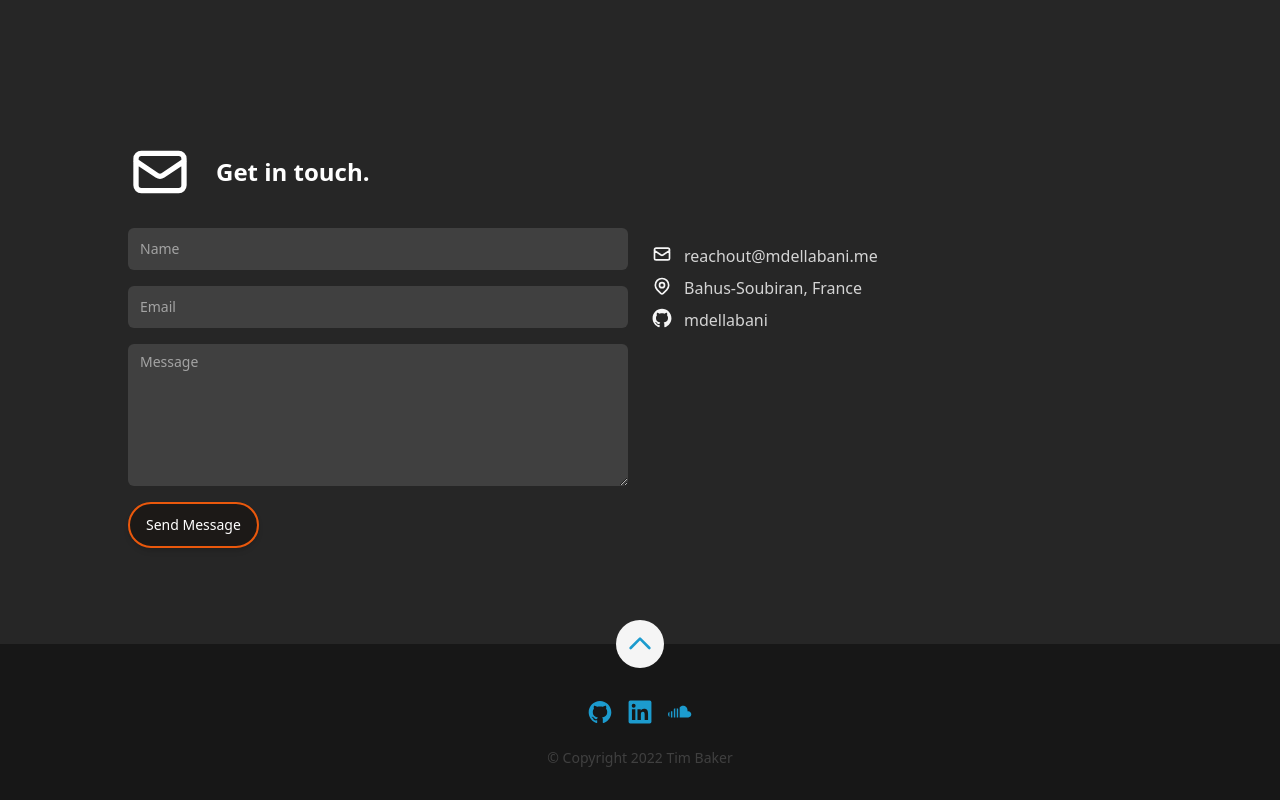
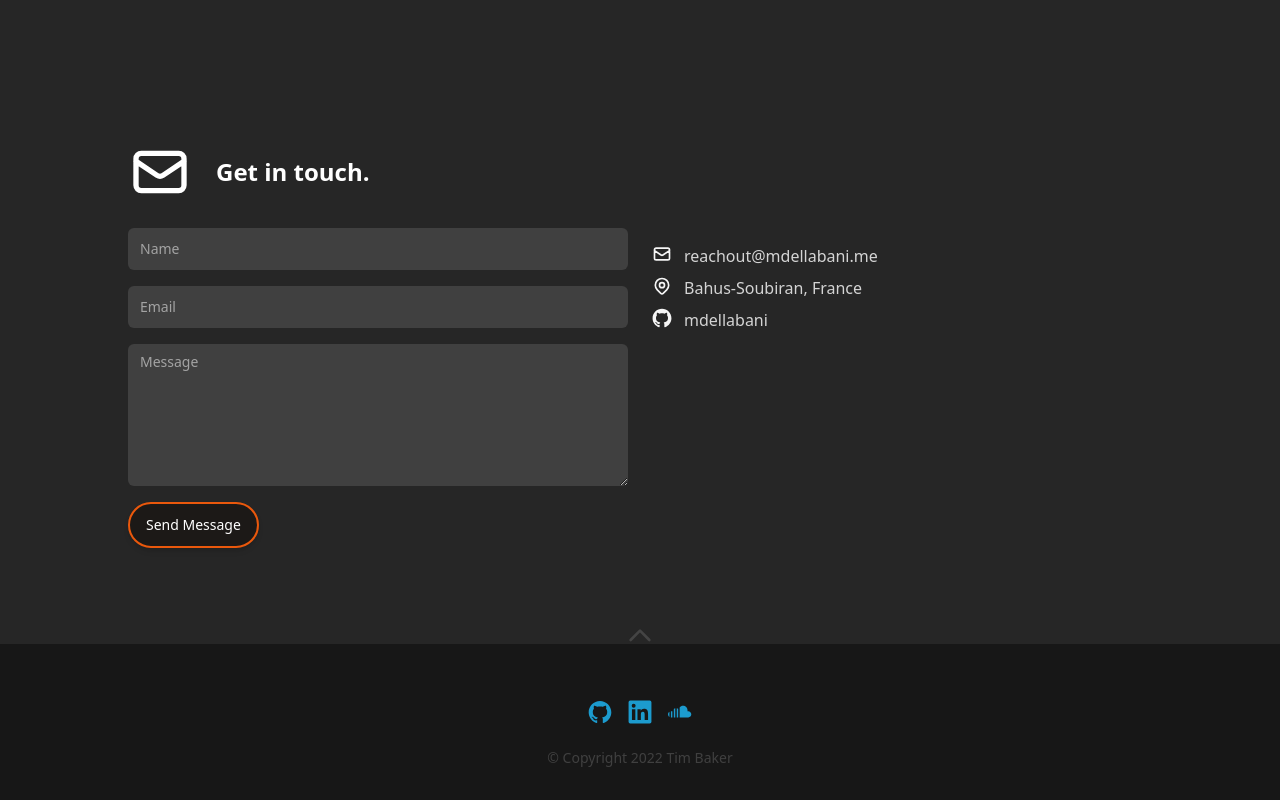
Before and after one commit to mdellabani/portfolio, a Next.js app: page / in a window 1280 px wide. Shown: the part 4106-4906 px from the top of the page. Built offline with nearby package versions, Linux system fonts and the light colour scheme.

Commit message:
replace a by Link

```diff
--- a/src/components/Sections/Footer.tsx
+++ b/src/components/Sections/Footer.tsx
@@ -1,5 +1,6 @@
 import {ChevronUpIcon} from '@heroicons/react/outline';
 import {FC, memo} from 'react';
+import Link from 'next/link';
 
 import {SectionId} from '../../data/data';
 import Socials from '../Socials';
@@ -7,11 +8,11 @@ import Socials from '../Socials';
 const Footer: FC = memo(() => (
   <div className="relative bg-neutral-900 px-4 pb-6 pt-12 sm:px-8 sm:pb-8 sm:pt-14">
     <div className="absolute inset-x-0 -top-4 flex justify-center sm:-top-6">
-      <a
+      <Link
         className="rounded-full bg-neutral-100 p-1 ring-white ring-offset-2 ring-offset-gray-700/80 focus:outline-none focus:ring-2 sm:p-2"
         href={`/#${SectionId.Hero}`}>
         <ChevronUpIcon className="h-6 w-6 bg-transparent sm:h-8 sm:w-8" />
-      </a>
+      </Link>
     </div>
     <div className="flex flex-col items-center gap-y-6">
       <div className="flex gap-x-4 text-neutral-500">
```
